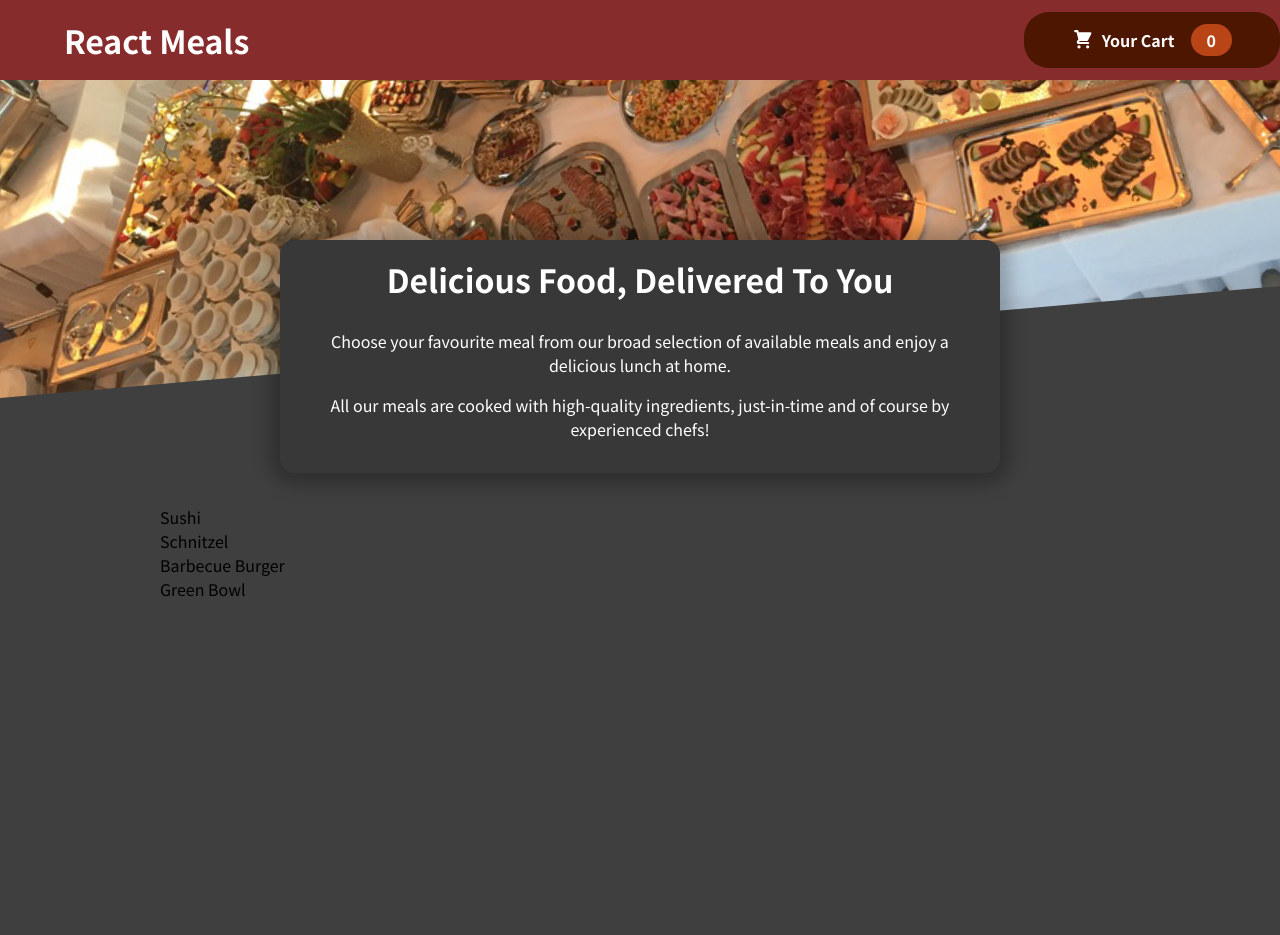
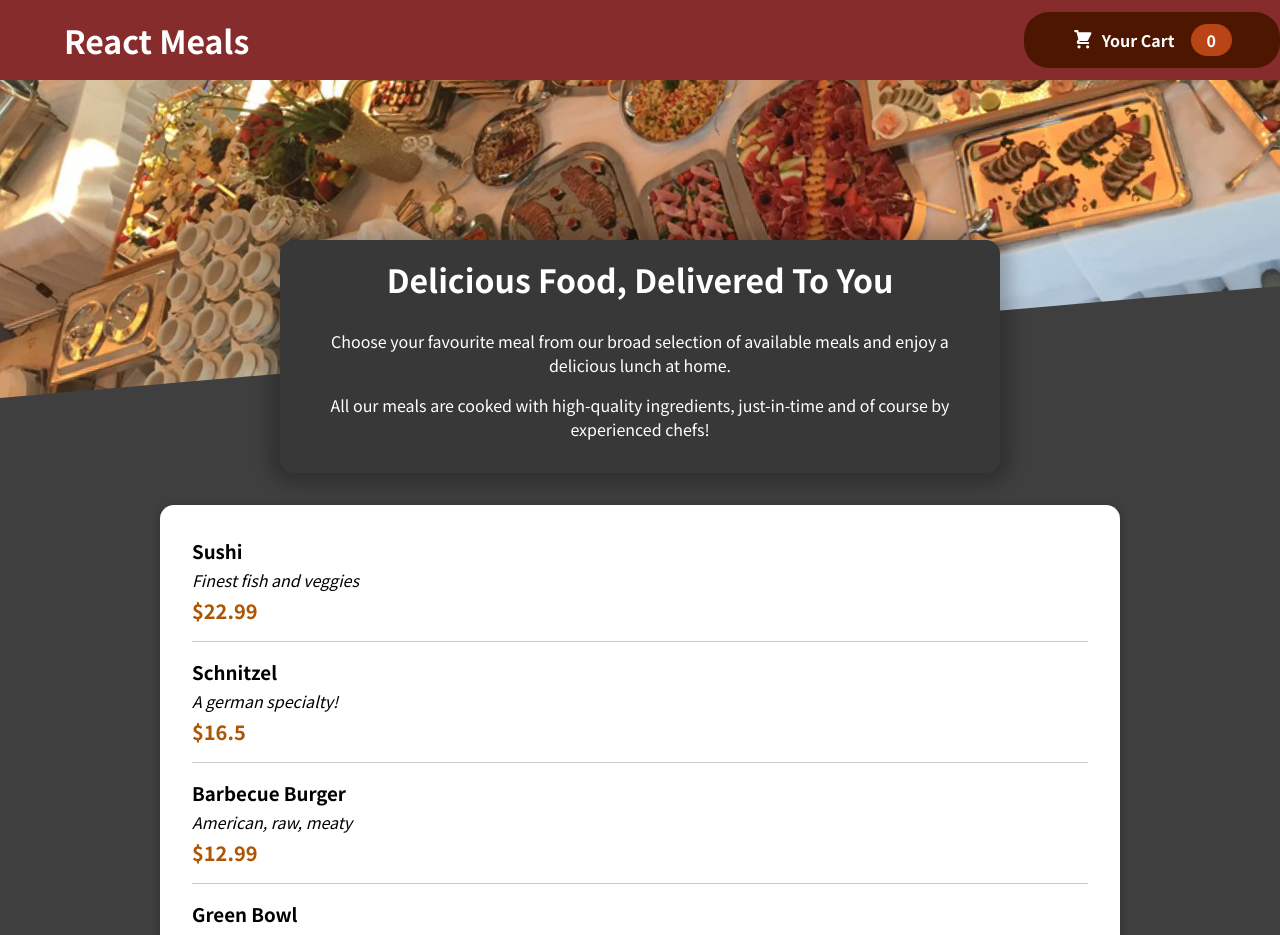
Before and after one commit to manupuranic/react-restaurant, a React (Create React App) app: page / in a window 1280 px wide. Shown: the top 935 px of the page. Before the commit the page ends 800 px from the top, so only its background shows below. Built offline with nearby package versions, Linux system fonts and the light colour scheme.

Commit message:
card and meal listing

```diff
--- a/src/Components/Meals/AvailableMeals.js
+++ b/src/Components/Meals/AvailableMeals.js
@@ -1,5 +1,7 @@
 import React from "react";
 import classes from "./AvailableMeals.module.css";
+import MealListItem from "./MealListItem";
+import Card from "../UI/Card";
 
 const DUMMY_MEALS = [
   {
@@ -29,12 +31,19 @@
 ];
 
 const AvailableMeals = () => {
-  const mealsList = DUMMY_MEALS.map((meal) => <li>{meal.name}</li>);
+  const mealsList = DUMMY_MEALS.map((meal) => (
+    <MealListItem
+      key={meal.id}
+      name={meal.name}
+      desc={meal.description}
+      price={meal.price}
+    />
+  ));
 
   return (
-    <section className={classes.meals}>
+    <Card className={classes.meals}>
       <ul>{mealsList}</ul>
-    </section>
+    </Card>
   );
 };
 
--- /dev/null
+++ b/src/Components/Meals/MealListItem.js
@@ -0,0 +1,16 @@
+import React from "react";
+import classes from "./MealListItem.module.css";
+
+const MealListItem = (props) => {
+  return (
+    <li>
+      <div className={classes.meal}>
+        <h3>{props.name}</h3>
+        <span className={classes.description}>{props.desc}</span>
+        <span className={classes.price}>${props.price}</span>
+      </div>
+    </li>
+  );
+};
+
+export default MealListItem;
--- /dev/null
+++ b/src/Components/Meals/MealListItem.module.css
@@ -0,0 +1,23 @@
+.meal {
+  display: flex;
+  flex-direction: column;
+  justify-content: space-between;
+  margin: 1rem;
+  padding-bottom: 1rem;
+  border-bottom: 1px solid #ccc;
+}
+
+.meal h3 {
+  margin: 0 0 0.25rem 0;
+}
+
+.description {
+  font-style: italic;
+}
+
+.price {
+  margin-top: 0.25rem;
+  font-weight: bold;
+  color: #ad5502;
+  font-size: 1.25rem;
+}
--- /dev/null
+++ b/src/Components/UI/Card.js
@@ -0,0 +1,9 @@
+import React from "react";
+import classes from "./Card.module.css";
+
+const Card = (props) => {
+  const custom = classes.card + " " + props.className;
+  return <div className={custom}>{props.children}</div>;
+};
+
+export default Card;
--- /dev/null
+++ b/src/Components/UI/Card.module.css
@@ -0,0 +1,6 @@
+.card {
+  padding: 1rem;
+  box-shadow: 0 2px 8px rgba(0, 0, 0, 0.25);
+  border-radius: 14px;
+  background-color: white;
+}
```
Also changed, not shown: public/robots.txt (deleted).
